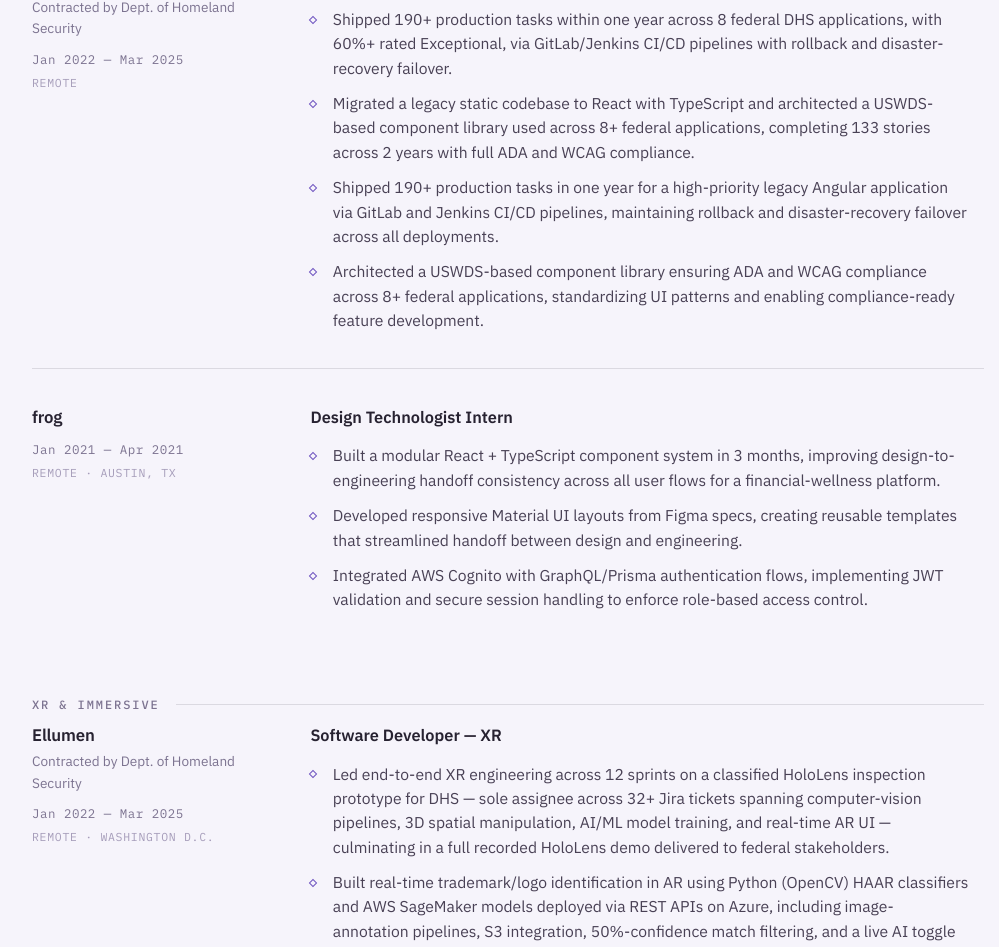
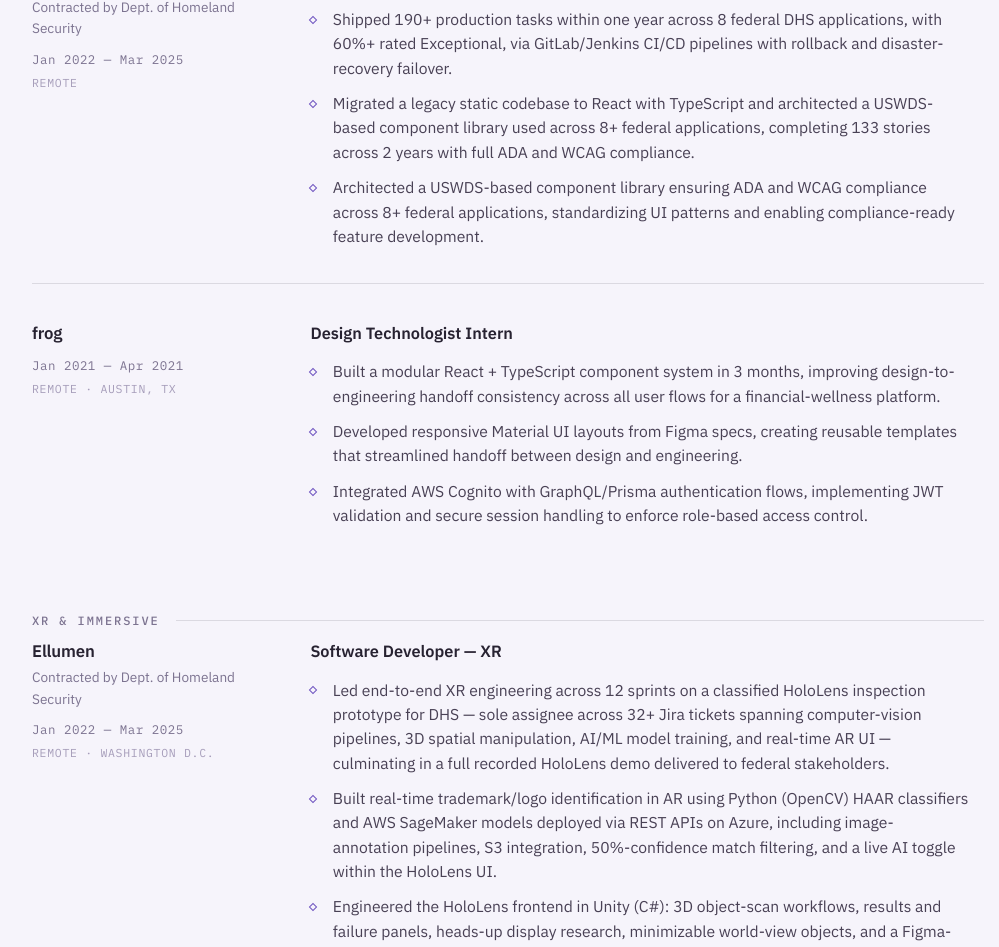
Before and after one commit to esther-joseph/esther-joseph-portfolio-website, a React (Vite) app: page / in a window 1280 px wide. Shown: the part 1944-2891 px from the top of the page, without its empty margins (132-1131 px from the left). Built offline with nearby package versions, Linux system fonts and the light colour scheme.

Commit message:
Remove CI/CD bullet from Ellumen experience

```diff
--- a/src/data/resume.ts
+++ b/src/data/resume.ts
@@ -19,7 +19,6 @@ export const experience = [
     bullets: [
       "Shipped 190+ production tasks within one year across 8 federal DHS applications, with 60%+ rated Exceptional, via GitLab/Jenkins CI/CD pipelines with rollback and disaster-recovery failover.",
       "Migrated a legacy static codebase to React with TypeScript and architected a USWDS-based component library used across 8+ federal applications, completing 133 stories across 2 years with full ADA and WCAG compliance.",
-      "Shipped 190+ production tasks in one year for a high-priority legacy Angular application via GitLab and Jenkins CI/CD pipelines, maintaining rollback and disaster-recovery failover across all deployments.",
       "Architected a USWDS-based component library ensuring ADA and WCAG compliance across 8+ federal applications, standardizing UI patterns and enabling compliance-ready feature development.",
     ],
   },
```
